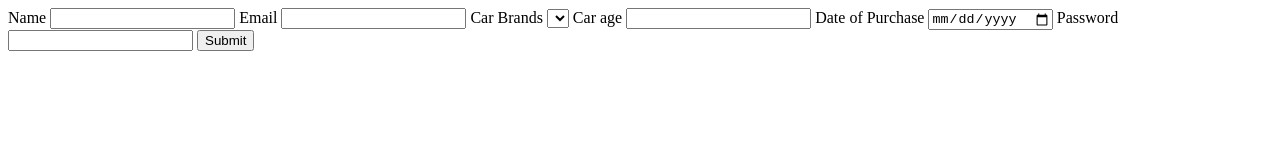
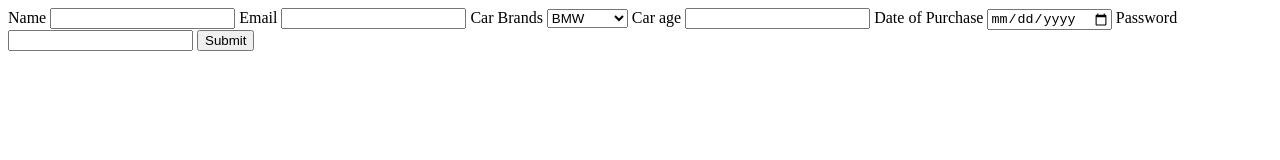
Before and after one commit to acciojob/car-insurance-form-Ishank123456, a website: page main.html in a window 1280 px wide. Drawn offline with Linux system fonts and the light colour scheme.

Commit message:
created a submission

```diff
--- a/main.html
+++ b/main.html
@@ -13,9 +13,9 @@
 		<input name="Email"type="Email" id="" required>
 		<label for="cars">Car Brands</label>
 		<select name="Car Brands" id="cars">
-			<options value="BMW">BMW</options>
-			<options value="Audi">Audi</options>
-			<options value=Mercedez>Mercedez</options>
+			<option value="BMW">BMW</options>
+			<option value="Audi">Audi</options>
+			<option value=Mercedez>Mercedez</options>
 		</select>
 		<label for="carage">Car age</label>
 		<input name="Car Age" type="Number" id="carage" required>
```
